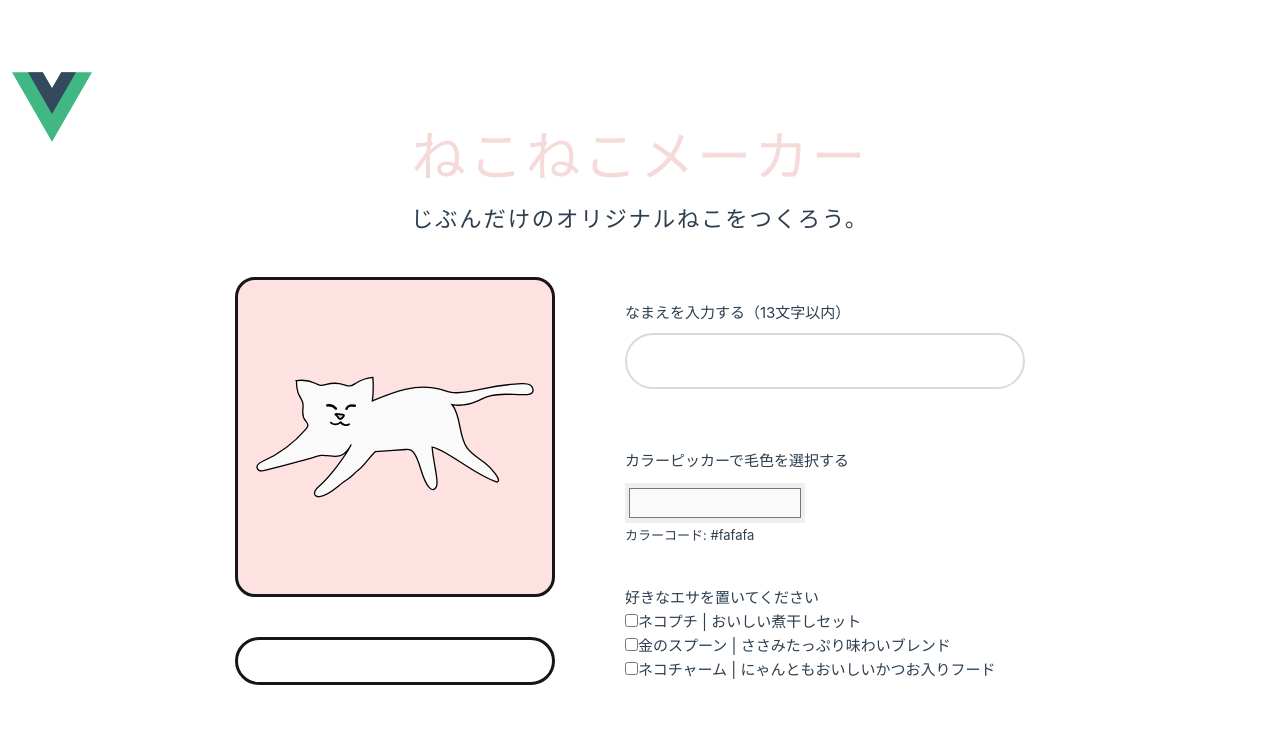
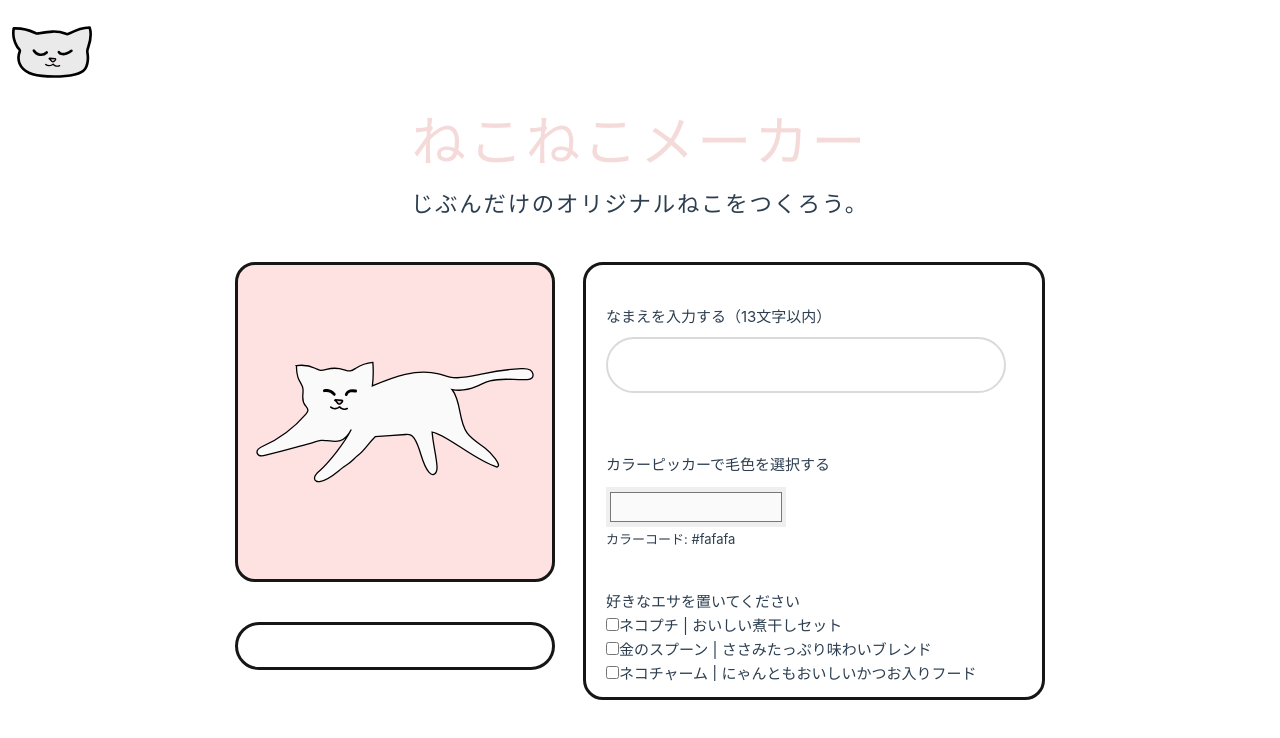
Before and after one commit to Ryuki-4648/nekoneko-maker, a Vue app in the folder neko/: page / in a window 1280 px wide. Shown: the top 738 px of the page. Built offline with nearby package versions, Linux system fonts and the light colour scheme; a web font is replaced by a local one.

Commit message:
猫を撫でるとご機嫌になる設定を追加、レイアウト修正

```diff
--- a/neko/src/App.vue
+++ b/neko/src/App.vue
@@ -27,6 +27,8 @@ const openEyes = ref(true);
 const closeEyes = ref(false);
 const eyeState = ref('openEyes');
 
+const icon01 = ref(false);
+
 const resetButton = () => {
   name.value = '';
   catBodyColor.value = '#fafafa';
@@ -36,6 +38,10 @@ const resetButton = () => {
   showFood03.value = false;
   openEyes.value = true;
   closeEyes.value = false;
+}
+
+const handleMouseHover = () => {
+  icon01.value = true;
 }
 </script>
 <!-- script setup コンポーネントのロジックを設定 -->
@@ -51,13 +57,14 @@ const resetButton = () => {
     <div class="content">
       <section>
         <div class="area-cat" v-bind:style="{backgroundColor: backgroundColor}">
-          <CatImageSVGComponent class="image-cat" v-bind:style="{fill: catBodyColor, stroke: '#000'}" />
+          <CatImageSVGComponent class="image-cat" v-bind:style="{fill: catBodyColor, stroke: '#000'}" @mouseover="handleMouseHover" />
           <img v-if="showFood01" class="food01" src="./assets/img/image-food01.svg" alt="" />
           <img v-if="showFood02" class="food02" src="./assets/img/image-food02.svg" alt="" />
           <img v-if="showFood03" class="food03" src="./assets/img/image-food03.svg" alt="" />
           <img class="cat-parts01" src="./assets/img/image-cat01.svg" alt="" />
           <img v-if="eyeState === 'openEyes'" class="cat-parts02" src="./assets/img/image-cat02.svg" alt="" />
           <img v-if="eyeState === 'closeEyes'" class="cat-parts03" src="./assets/img/image-cat03.svg" alt="" />
+          <img v-if="icon01" class="icon01" src="./assets/img/icon01.svg" />
         </div>
         <div class="area-text-name">
           <p v-if="name" class="text01 text-name">{{ name }}</p><p v-else></p>
@@ -65,6 +72,7 @@ const resetButton = () => {
       </section>
 
       <section class="detail">
+        <div class="detail-scroll">
           <div class="detail-box">
             <p v-bind:style="{ display: 'inline-block', catBodyColor: catBodyColor }"></p>
             <p class="text01">なまえを入力する（13文字以内）</p>
@@ -121,7 +129,8 @@ const resetButton = () => {
               <p class="color-code">カラーコード: {{ backgroundColor }}</p>
             </div>
 
-          <button @click="resetButton">リセットする</button>
+            <button @click="resetButton" class="button-reset">リセットする</button>
+          </div>
         </div>
       </section>
     </div>
@@ -148,6 +157,11 @@ header {
   top: 12px;
   left: 12px;
 }
+.logo {
+  position: fixed;
+  top: 12px;
+  left: 12px;
+}
 .content {
   display: flex;
   justify-content: space-between;
@@ -167,6 +181,7 @@ header {
   top: 50%;
   left: 50%;
   transform: translate(-50%, -50%);
+  cursor: pointer;
 }
 .text01 {
   margin: 0 auto 10px;
@@ -218,18 +233,18 @@ header {
   z-index: 10;
 }
 .cat-parts01 {
-  width: 20px;
+  width: 18px;
   left: 92px;
-  top: 133px;
+  top: 134px;
 }
 .cat-parts02 {
-  width: 30px;
-  left: 88px;
+  width: 34px;
+  left: 85px;
   top: 124px;
 }
 .cat-parts03 {
-  width: 30px;
-  left: 88px;
+  width: 34px;
+  left: 85px;
   top: 126px;
 }
 .area-cat {
@@ -261,10 +276,38 @@ input[type="color"] {
   stroke-width:6px;
 }
 .detail {
+  border: 3px solid #161616;
+  border-radius: 20px;
+  padding: 16px 16px 16px 0;
+}
+.detail-scroll {
   overflow-y: scroll;
 }
 .detail-box {
   height: 400px;
-  padding: 0 20px 0 0;
+  padding: 0 20px;
+}
+.button-reset {
+  width: 160px;
+  height: 36px;
+  border: none;
+  background-color: #dadada;
+  margin-bottom: 40px;
+}
+.detail-scroll::-webkit-scrollbar {
+  width: 14px;
+  border-radius: 10px;
+}
+.detail-scroll::-webkit-scrollbar-track {
+  background-color: #eaeaea;
+}
+.detail-scroll::-webkit-scrollbar-thumb {
+  background-color: #fee1e1;
+}
+.icon01 {
+  width: 20px;
+  position: absolute;
+  left: 24px;
+  top: 86px;
 }
 </style>
```
Also changed, not shown: neko/src/assets/img/icon01.svg (added), neko/src/assets/logo.svg. Lines whose indentation alone changed are shown as unchanged.
